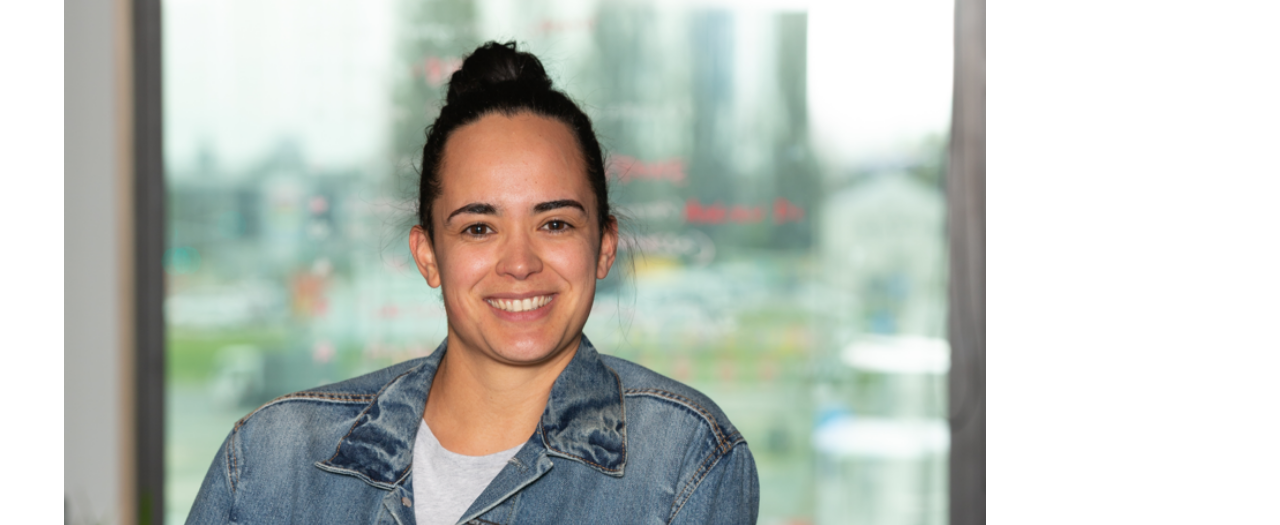
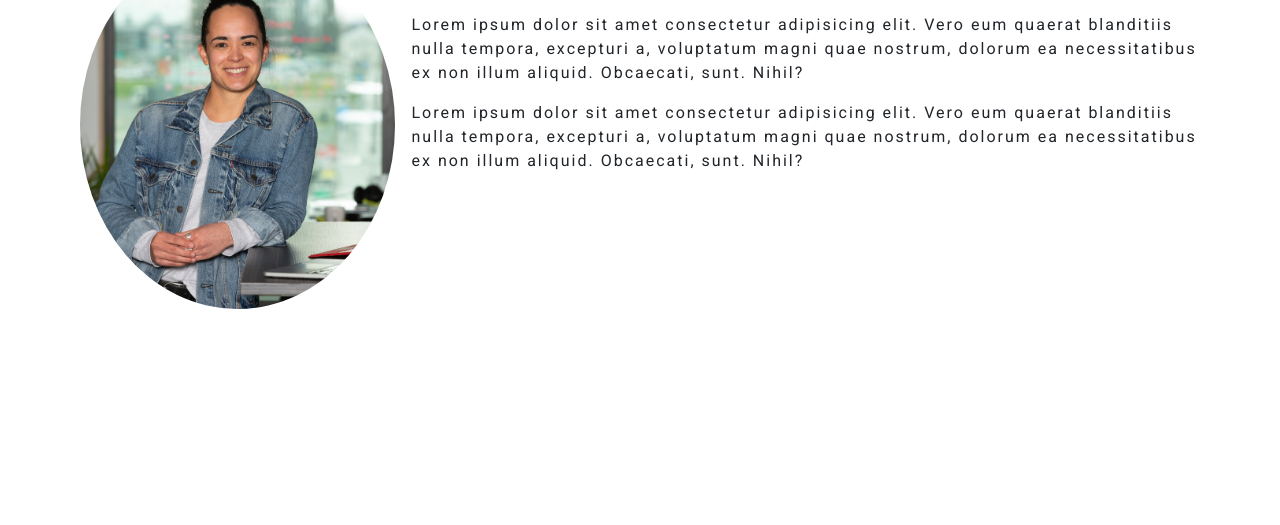
Before and after one commit to KirianaBrown/KirianaBrown.github.io, a plain HTML site: page pages/about2.html in a window 1280 px wide. Shown: the part 225-750 px from the top of the page. Drawn offline with nearby package versions, Linux system fonts and the light colour scheme; a script that the page names is missing; a web font is replaced by a local one.

Commit message:
About section style init

```diff
--- a/src/main.css
+++ b/src/main.css
@@ -98,6 +98,25 @@ footer {
     top: 0;
     left: 0; */
     min-height: calc(100vh - 170px);
+}
+
+
+/* ######################################## */
+
+
+/* SECONDARY ABOUT CONTAINER */
+
+.contents-container-new {
+    display: flex;
+    justify-content: center;
+    align-content: center;
+}
+
+.image-about {
+    height: 50vh;
+    width: auto;
+    padding: 1em;
+    border-radius: 50%;
 }
 
 
```
